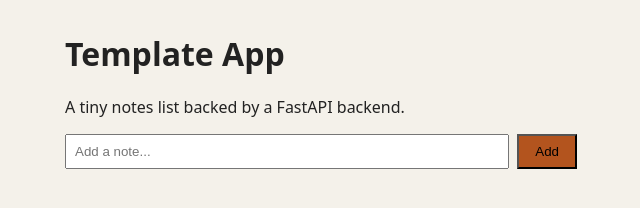
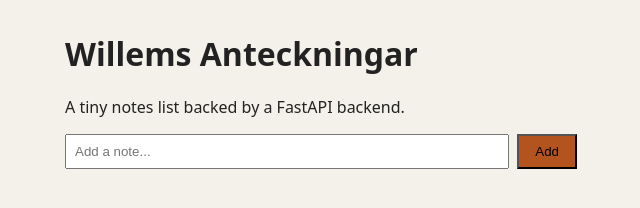
Before and after one commit to SophieOllas/DevOpsTemplate26, a plain HTML site: page frontend/index.html in a window 1280 px wide. Shown: the whole page, without its empty margins (319-959 px from the left). Drawn offline with Linux system fonts and the light colour scheme; no server answers.

Commit message:
title change

```diff
--- a/frontend/index.html
+++ b/frontend/index.html
@@ -8,7 +8,7 @@
 </head>
 <body>
   <main>
-    <h1>Template App</h1>
+    <h1>Willems Anteckningar</h1>
     <p>A tiny notes list backed by a FastAPI backend.</p>
 
     <form id="new-item-form">
```
